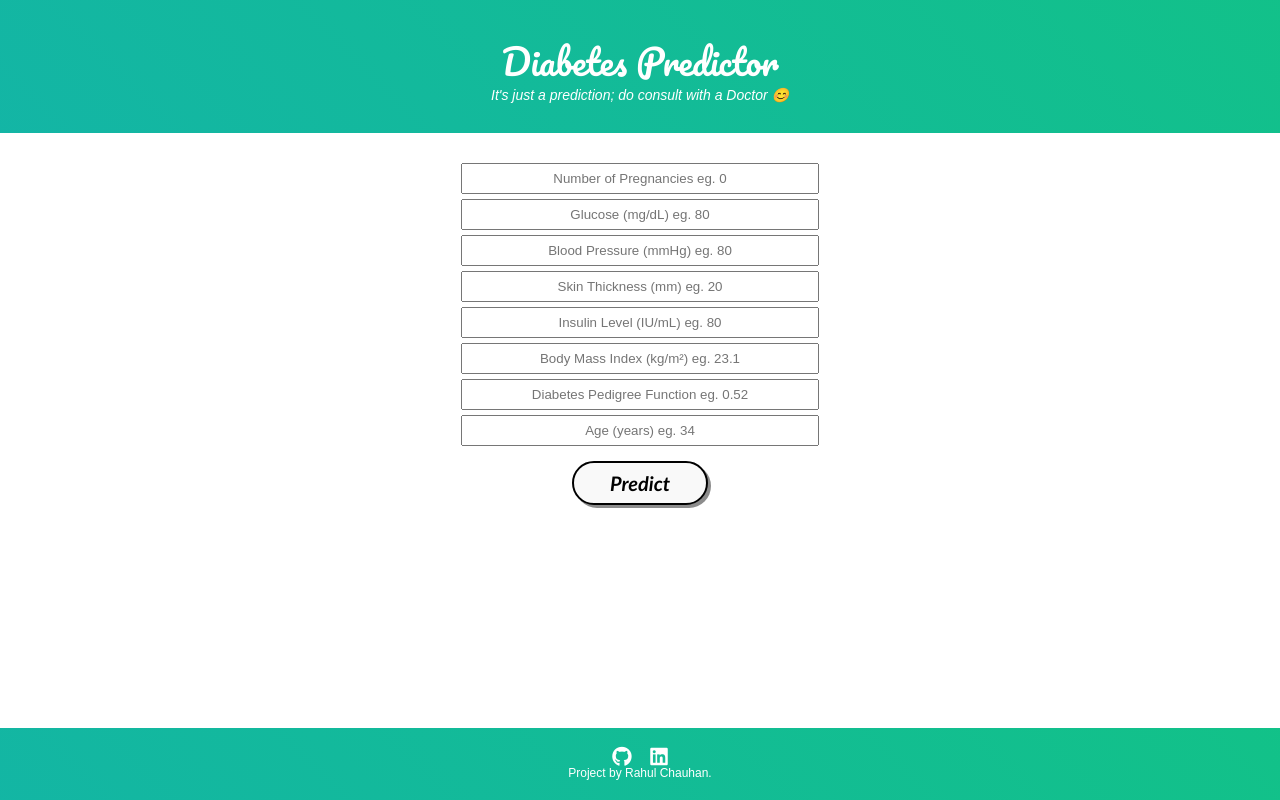
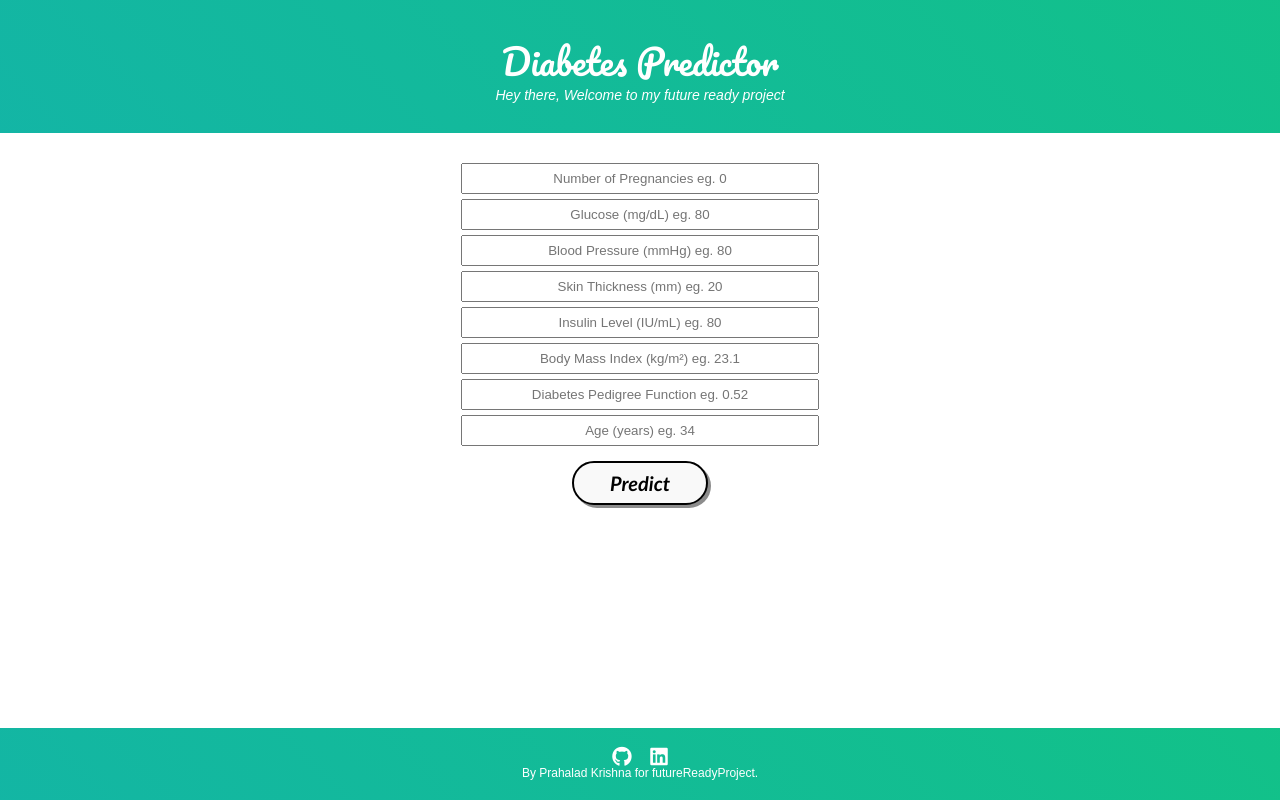
Before and after one commit to paachu151/futurereadyproject, a Flask app: page / in a window 1280 px wide. Run offline with Flask 2, Linux system fonts and the light colour scheme; parts of the project's set-up code (start-up, migrations or seed data) failed here and were passed over; some libraries are stand-ins or nearby versions.

Commit message:
Update index.html

```diff
--- a/templates/index.html
+++ b/templates/index.html
@@ -16,7 +16,7 @@
     	<div class="container">
             <h2 class='container-heading'><span class="heading_font">Diabetes Predictor</span></h2>
             <div class='description'>
-    			<p>It's just a prediction; do consult with a Doctor 😊</p>
+    			<p>Hey there, Welcome to my future ready project</p>
     		</div>
     	</div>
 
@@ -39,10 +39,10 @@
         <!-- Footer -->
        <div class='footer'>
            <div class="contact">
-               <a target="_blank" href="https://github.com/im-rcr"><i class="fab fa-github fa-lg contact-icon"></i></a>
-               <a target="_blank" href="https://www.linkedin.com/in/rahul-chauhan-b54842154/"><i class="fab fa-linkedin fa-lg contact-icon"></i></a>
+               <a target="_blank" href="https://github.com/paachu151"><i class="fab fa-github fa-lg contact-icon"></i></a>
+               <a target="_blank" href="https://www.linkedin.com/in/prahalad-krishna-b510b01a5/"><i class="fab fa-linkedin fa-lg contact-icon"></i></a>
            </div>
-           <p class='footer-description'>Project by Rahul Chauhan.</p>
+           <p class='footer-description'>By Prahalad Krishna for futureReadyProject.</p>
        </div>
 
     </body>
```
